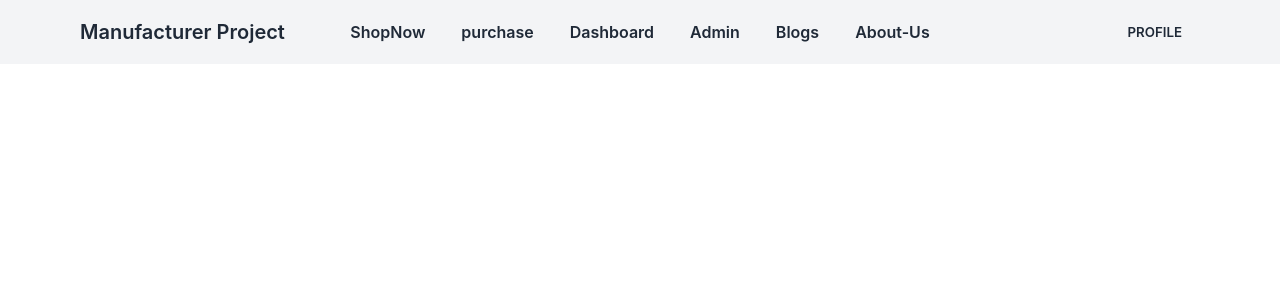
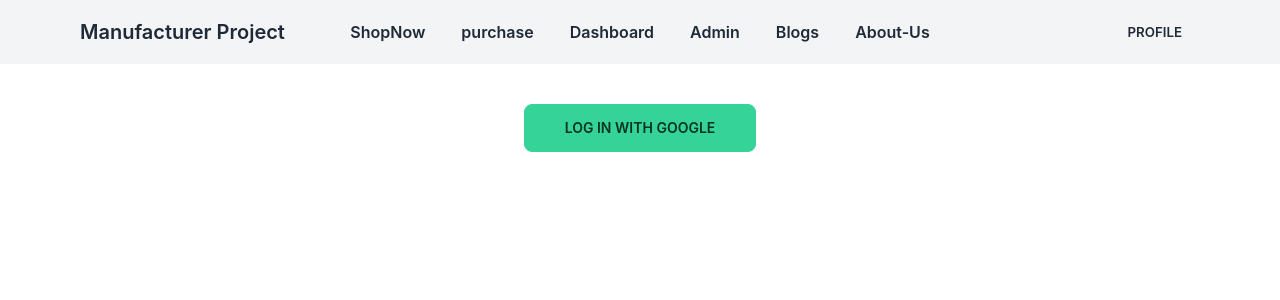
Before and after one commit to Abdur-Rahman-Argon/manufacturer-project-clent, a React (Create React App) app: page / in a window 1280 px wide. Shown: the top 300 px of the page. Built offline with nearby package versions, Linux system fonts and the light colour scheme; no server answers.

Commit message:
social log in

```diff
--- a/package.json
+++ b/package.json
@@ -10,6 +10,7 @@
     "firebase": "^9.9.4",
     "react": "^18.2.0",
     "react-dom": "^18.2.0",
+    "react-firebase-hooks": "^5.0.3",
     "react-scripts": "5.0.1",
     "web-vitals": "^2.1.4"
   },
--- a/src/App.js
+++ b/src/App.js
@@ -1,26 +1,13 @@
 import "./App.css";
+import Login from "./components/Pages/LogIn/Login";
 import Navbar from "./components/Pages/Shared/Navbar";
-// import auth from "./firebase.init";
 import auth from "./firebase.init";
-
-const auth1 = auth;
-
-const firebaseConfig = {
-  apiKey: process.env.REACT_APP_API_KEY,
-  authDomain: process.env.REACT_APP_AUTH_DOMAIN,
-  projectId: process.env.REACT_APP_PROJECT_ID,
-  storageBucket: process.env.REACT_APP_STORAGE_BUCKET,
-  messagingSenderId: process.env.REACT_APP_MESSAGING_SENDER_ID,
-  appId: process.env.REACT_APP_APP_ID,
-  measurementId: process.env.REACT_APP_MEASUREMENT_ID,
-};
-
-console.log(firebaseConfig);
 
 function App() {
   return (
     <div className=" px- ">
       <Navbar></Navbar>
+      <Login></Login>
     </div>
   );
 }
--- /dev/null
+++ b/src/components/Pages/LogIn/Login.js
@@ -0,0 +1,14 @@
+import React from "react";
+import SocialLogin from "./SocialLogin";
+
+const Login = () => {
+  return (
+    <>
+      <div>
+        <SocialLogin></SocialLogin>
+      </div>
+    </>
+  );
+};
+
+export default Login;
--- /dev/null
+++ b/src/components/Pages/LogIn/SocialLogin.js
@@ -0,0 +1,26 @@
+import React from "react";
+import auth from "../../../firebase.init";
+// import { useSignInWithGoogle } from "firebase/auth";
+import { useAuthState, useSignInWithGoogle } from "react-firebase-hooks/auth";
+
+const SocialLogin = () => {
+  const [signInWithGoogle, gUser, loading, error] = useSignInWithGoogle(auth);
+  const [user] = useAuthState(auth);
+
+  if (user || gUser) {
+    console.log(user, gUser);
+  }
+
+  return (
+    <div className=" text-center">
+      <button
+        onClick={() => signInWithGoogle()}
+        className=" btn btn-success px-10 my-10"
+      >
+        log in with Google
+      </button>
+    </div>
+  );
+};
+
+export default SocialLogin;
```
Also changed, not shown: 1 other file (tests, documents, lock files or other folders).
